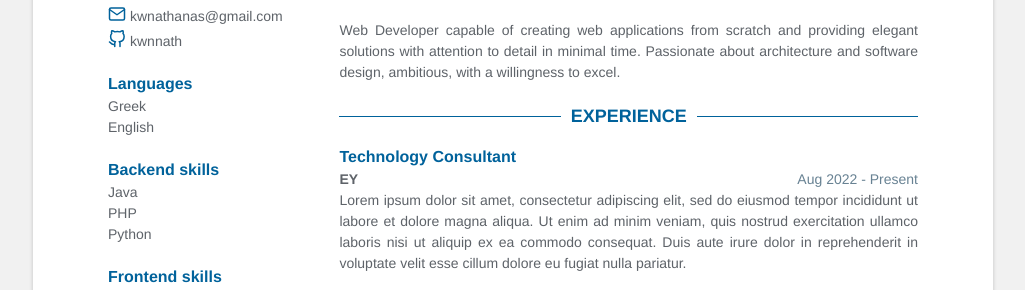
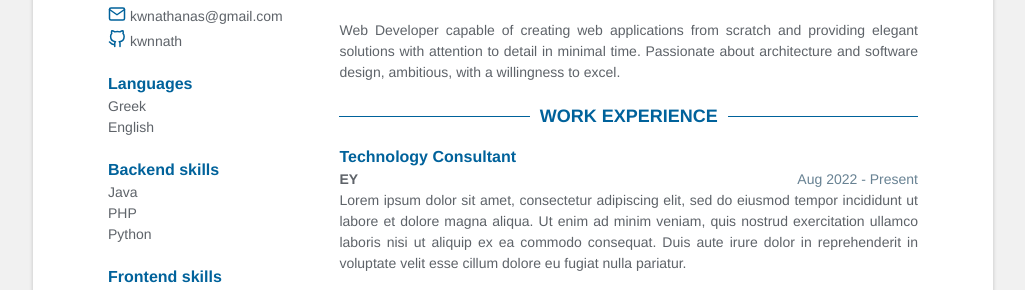
Before and after one commit to kwnnath/jekyll-cv, a Jekyll site: the page built from index.html, in a window 1280 px wide. Shown: the part 213-503 px from the top of the page, without its empty margins (127-1152 px from the left). Built offline with Jekyll 4.4.1, drawn with Linux system fonts in a browser that asks for light colours.

Commit message:
Update experience.html

```diff
--- a/_includes/experience.html
+++ b/_includes/experience.html
@@ -1,7 +1,7 @@
 {% assign experience = site.data.data.experience %}
 {% if experience %}
 <section class="experiance">
-    <h2 class="title">Experience</h2>
+    <h2 class="title">Work Experience</h2>
     {% for exp in experience %}
         <div class="experience-item">
             <div class="role">
```
